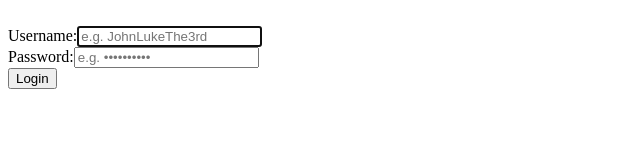
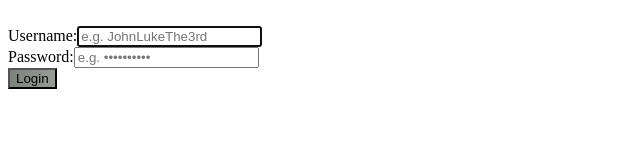
Before and after one commit to kibartas/playlist-destroyer, a React (Create React App) app: page / in a window 1280 px wide. Shown: the top 160 px of the page, without its empty margins (0-640 px from the left). Built offline with nearby package versions, Linux system fonts and the light colour scheme.

Commit message:
change routes to align with backend

```diff
--- a/src/api/index.ts
+++ b/src/api/index.ts
@@ -5,7 +5,7 @@ export default axios.create({
 });
 
 export const routes = {
-  authentication: '/auth',
-  me: '/me',
+  authentication: '/login',
+  me: '/users/me',
   users: '/users',
 };
--- a/src/components/Login.tsx
+++ b/src/components/Login.tsx
@@ -1,7 +1,12 @@
 import React, { useEffect, useRef, useState } from 'react';
 import { AxiosResponse } from 'axios';
 import { useHistory } from 'react-router-dom';
+import styled from 'styled-components';
 import login from '../utils/login';
+
+const LoginButton = styled.input`
+  background: linear-gradient(90deg, #7d837c, #979c96);
+`;
 
 type FieldError = 'Required field' | '';
 type LoginError =
@@ -100,7 +105,7 @@ const Login = (): React.ReactElement => {
           />
         </label>
         <br />
-        <input type="submit" data-testid="loginButton" value="Login" />
+        <LoginButton type="submit" data-testid="loginButton" value="Login" />
       </form>
     </div>
   );
```
